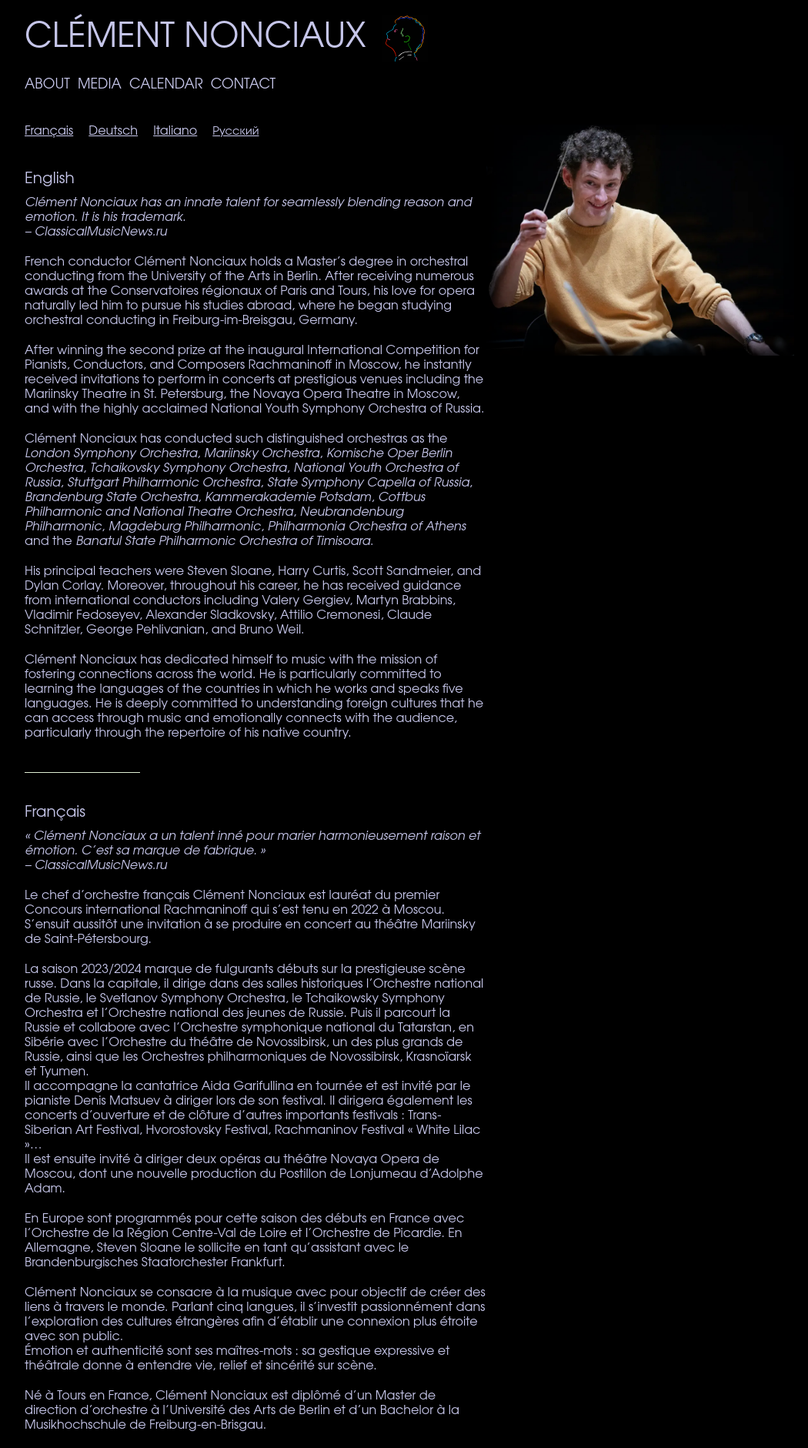
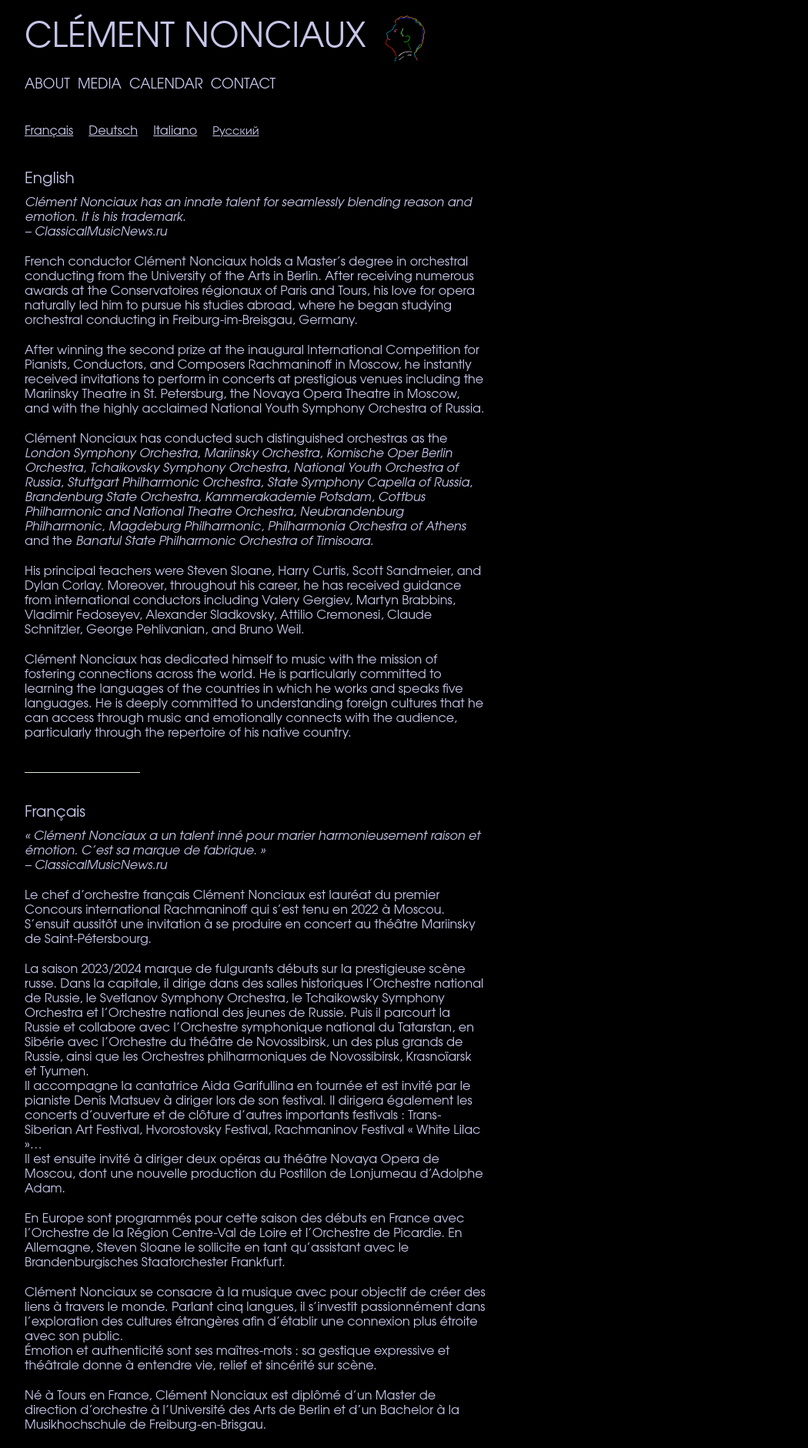
Before and after one commit to martincadoux/clementnonciaux.com, a Jekyll site: the page built from _pages/about.html, in a window 1280 px wide. Shown: the top 1881 px of the page at 77% size, without its empty margins (108-1158 px from the left). Built offline with Jekyll 4.4.1, drawn with Linux system fonts in a browser that asks for light colours.

Commit message:
Update about.html

```diff
--- a/_pages/about.html
+++ b/_pages/about.html
@@ -25,8 +25,4 @@ color: rgb(198 198 234)
     {% endfor %}
   </div>
 
-  <picture class="layout-content-end">
-    <source type="image/webp" srcset="{{ site.paths.photos }}/clementnonciaux_2.webp">
-    <img class="layout-image" src="{{ site.paths.photos }}/clementnonciaux_2.jpg" alt="">
-  </picture>
 </div>
```
